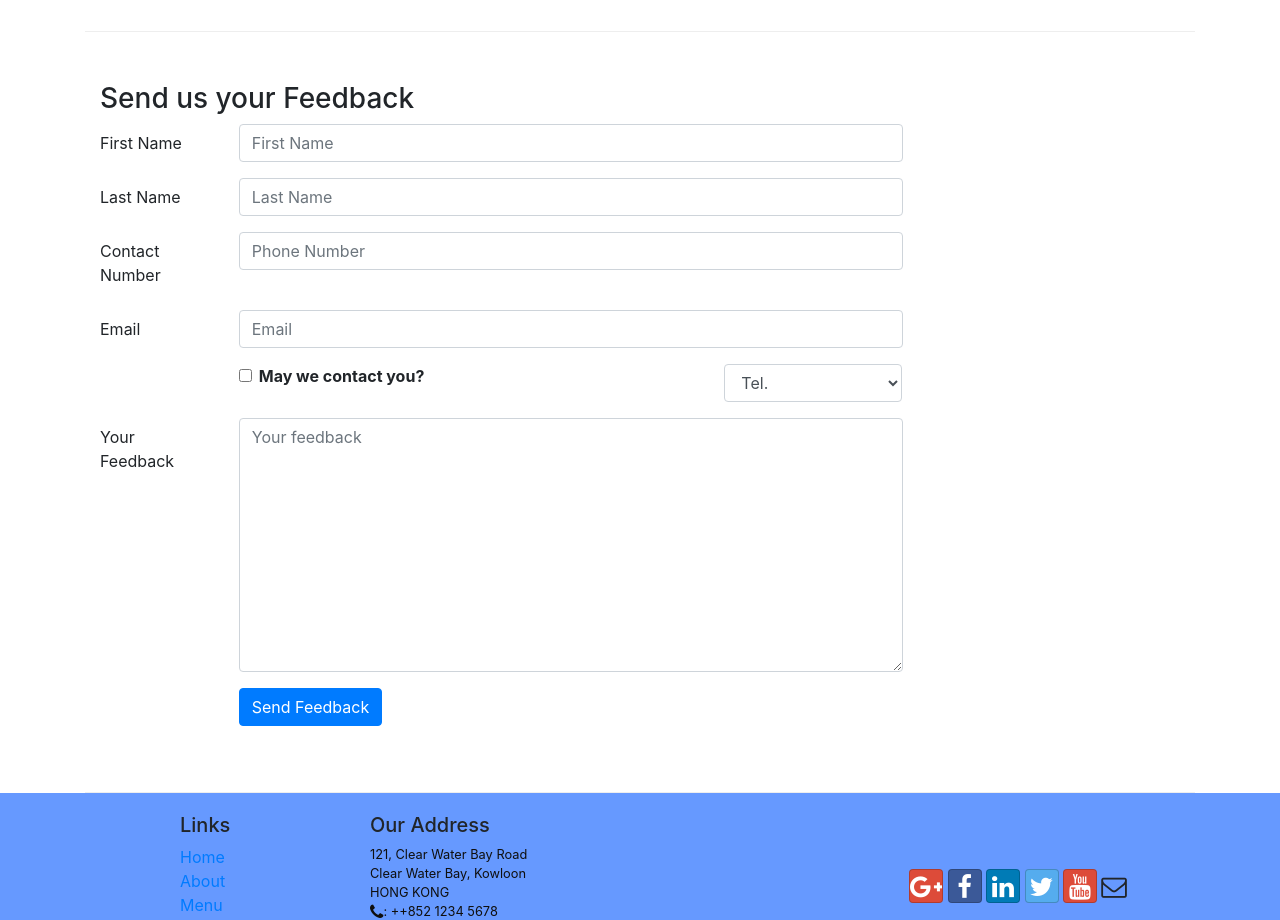
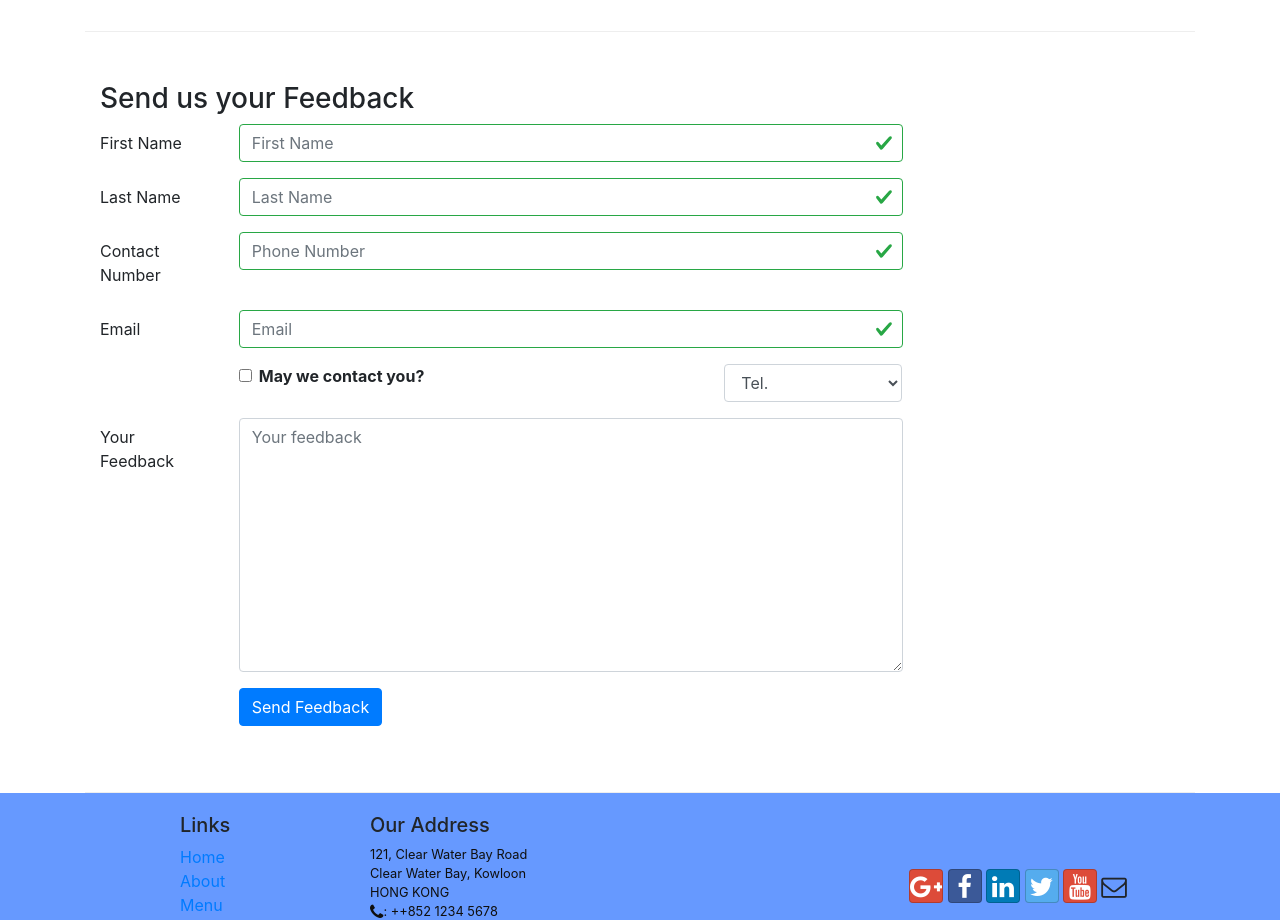
Before and after one commit to izzahrasdan/courseraReact, a React (Create React App) app: page /contactus in a window 1280 px wide. Shown: the part 840-1760 px from the top of the page. Built offline with nearby package versions, Linux system fonts and the light colour scheme.

Commit message:
Controlled Form Validation

```diff
--- a/src/components/ContactComponent.js
+++ b/src/components/ContactComponent.js
@@ -1,5 +1,5 @@
 import React, {Component} from 'react';
-import { Breadcrumb, BreadcrumbItem, Button, Form, FormGroup, Label, Input, Col } from 'reactstrap';
+import { Breadcrumb, BreadcrumbItem, Button, Form, FormGroup, Label, Input, Col, FormFeedback } from 'reactstrap';
 import { Link } from 'react-router-dom';
 
 class Contact extends Component {
@@ -14,8 +14,18 @@ class Contact extends Component {
             email: '',
             agree: false,
             contactType: 'Tel.',
-            message: ''
+            message: '',
+            touched: {
+                firstname: false,
+                lastname: false,
+                telnum: false,
+                email: false
+            }
         };
+
+        this.handleInputChange = this.handleInputChange.bind(this);
+        this.handleSubmit = this.handleSubmit.bind(this);
+        this.handleBlur = this.handleBlur.bind(this);
 
     }
 
@@ -35,7 +45,46 @@ class Contact extends Component {
         event.preventDefault();
     }
 
+    handleBlur =(field) => (evt) => {
+        this.setState({
+           touched: {...this.state.touched, [field]: true}
+        });
+    }
+
+    validate(firstname, lastname, telnum, email){
+        const errors = {
+            firstname: '',
+            lastname: '',
+            telnum: '',
+            email: ''
+        };
+
+        if(this.state.touched.firstname && firstname.length < 2)
+            errors.firstname = 'First name must be 2 characters or above';
+        else if (this.state.touched.firstname && firstname.length > 10)
+            errors.firstname = 'First name must be less than 10 characters';
+
+        if(this.state.touched.lastname && lastname.length < 2)
+            errors.lastname = 'First name must be 2 characters or above';
+        else if (this.state.touched.lastname && lastname.length > 10)
+            errors.lastname = 'First name must be less than 10 characters';
+
+        const reg = /^\d+$/;
+        if(this.state.touched.telnum && !reg.test(telnum))
+            errors.telnum = 'Must contains only numbers ';
+        else if(this.state.touched.telnum && telnum.length > 11)
+            errors.telnum = 'Not more than 11 digits';
+
+        if(this.state.touched.email && email.split('').filter(x => x === '@').length !== 1)
+            errors.email = 'Email should contain a @ ';
+
+        return errors;
+
+    }
+
     render() {
+
+        const errors = this.validate(this.state.firstname, this.state.lastname, this.state.telnum, this.state.email)
         return(
             <div className="container">
                 <div className="row">
@@ -83,25 +132,37 @@ class Contact extends Component {
                             <FormGroup row>
                                 <Label htmlFor="firstname" md={2}>First Name</Label>
                                 <Col md={10}>
-                                    <Input type="text" id="firstname" name="firstname" placeholder="First Name" value={this.state.firstname} onChange={this.handleInputChange} />
+                                    <Input type="text" id="firstname" name="firstname" placeholder="First Name"
+                                           value={this.state.firstname} valid={errors.firstname === ''} invalid={errors.firstname !== ''}
+                                           onBlur={this.handleBlur('firstname')} onChange={this.handleInputChange} />
+                                    <FormFeedback>{errors.firstname}</FormFeedback>
                                 </Col>
                             </FormGroup>
                             <FormGroup row>
                                 <Label htmlFor="lastname" md={2}>Last Name</Label>
                                 <Col md={10}>
-                                    <Input type="text" id="lastname" name="lastname" placeholder="Last Name" value={this.state.lastname} onChange={this.handleInputChange} />
+                                    <Input type="text" id="lastname" name="lastname" placeholder="Last Name"
+                                           value={this.state.lastname} valid={errors.lastname === ''} invalid={errors.lastname !== ''}
+                                           onBlur={this.handleBlur('lastname')} onChange={this.handleInputChange} />
+                                    <FormFeedback>{errors.lastname}</FormFeedback>
                                 </Col>
                             </FormGroup>
                             <FormGroup row>
                                 <Label htmlFor="telnum" md={2}>Contact Number</Label>
                                 <Col md={10}>
-                                    <Input type="tel" id="telnum" name="telnum" placeholder="Phone Number" value={this.state.telnum} onChange={this.handleInputChange} />
+                                    <Input type="tel" id="telnum" name="telnum" placeholder="Phone Number"
+                                           value={this.state.telnum} valid={errors.telnum === ''} invalid={errors.telnum !== ''}
+                                           onBlur={this.handleBlur('telnum')} onChange={this.handleInputChange} />
+                                    <FormFeedback>{errors.telnum}</FormFeedback>
                                 </Col>
                             </FormGroup>
                             <FormGroup row>
                                 <Label htmlFor="email" md={2}>Email</Label>
                                 <Col md={10}>
-                                    <Input type="email" id="email" name="email" placeholder="Email" value={this.state.email} onChange={this.handleInputChange} />
+                                    <Input type="email" id="email" name="email" placeholder="Email"
+                                           value={this.state.email} valid={errors.email === ''} invalid={errors.email !== ''}
+                                           onBlur={this.handleBlur('email')} onChange={this.handleInputChange} />
+                                    <FormFeedback>{errors.email}</FormFeedback>
                                 </Col>
                             </FormGroup>
                             <FormGroup row>
```
